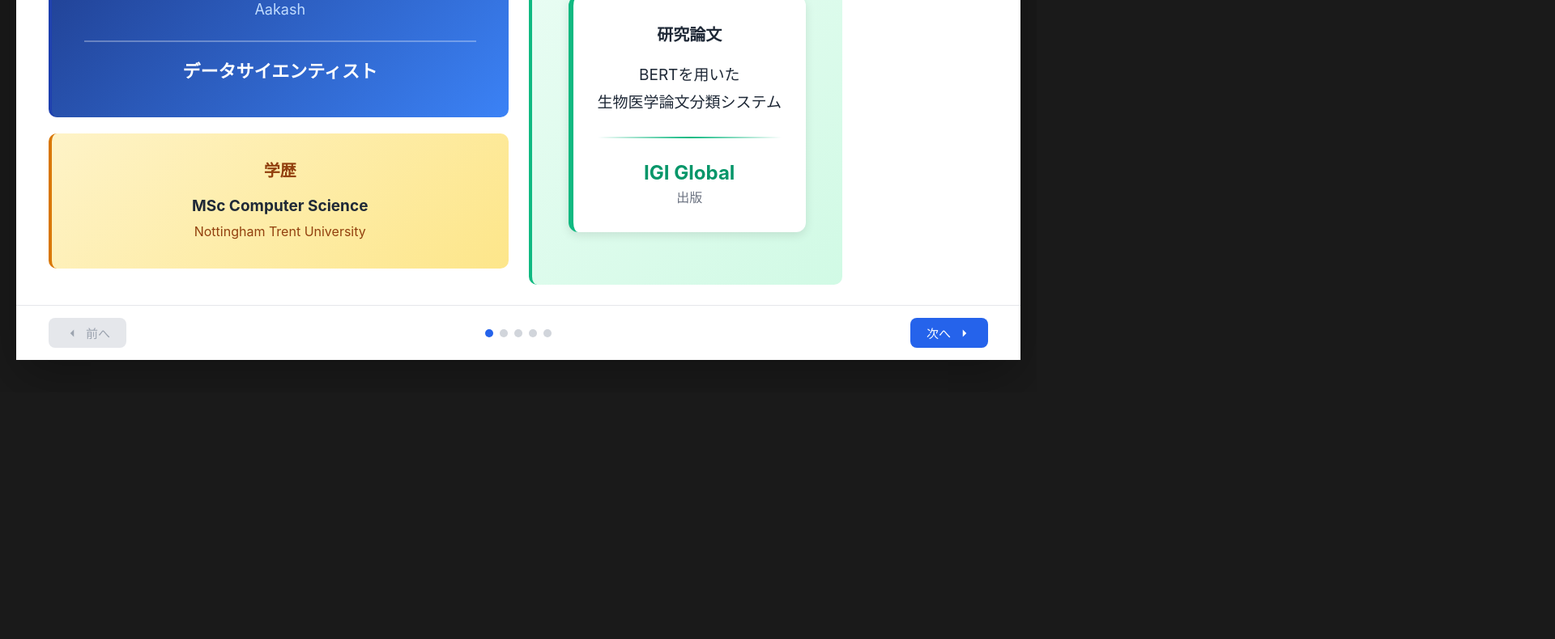
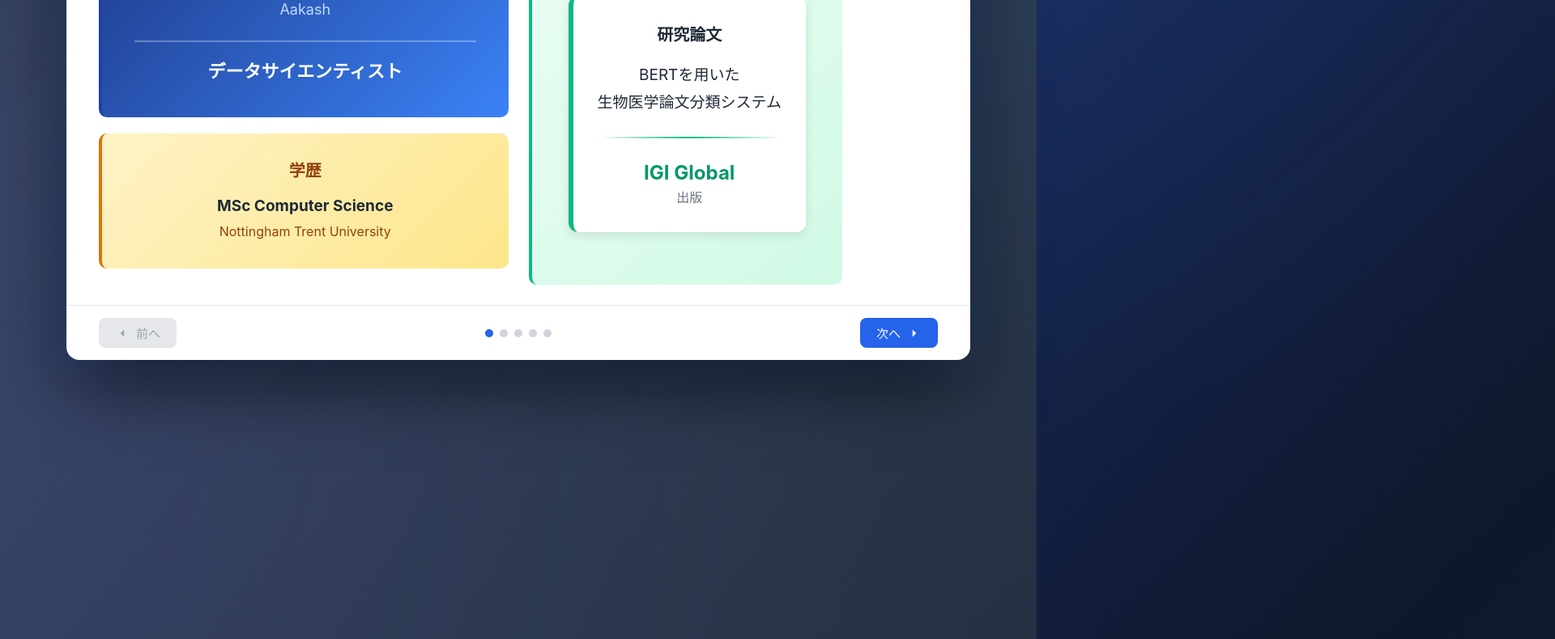
Before and after one commit to aakash-mynavi/presentation, a plain HTML site: page index.html in a window 1280 px wide. Shown: the part 315-1105 px from the top of the page at 81% size, 1920 px wide, since content can reach past the window. Before the commit the page ends 800 px from the top, so only its background shows below. Drawn offline with Linux system fonts and the light colour scheme.

Commit message:
Update index.html

```diff
--- a/index.html
+++ b/index.html
@@ -13,23 +13,54 @@
 
         body {
             font-family: -apple-system, BlinkMacSystemFont, "Segoe UI", Roboto, "Helvetica Neue", Arial, sans-serif;
-            background-color: #1a1a1a;
+            background: linear-gradient(-45deg, #1e293b, #334155, #0f172a, #1e3a8a);
+            background-size: 400% 400%;
+            animation: gradientShift 10s ease infinite;
             display: flex;
             align-items: center;
             justify-content: center;
             min-height: 100vh;
             padding: 20px;
+            position: relative;
+            overflow: hidden;
+        }
+
+        body::before {
+            content: '';
+            position: absolute;
+            width: 300%;
+            height: 300%;
+            background:
+                radial-gradient(circle at 30% 50%, rgba(59,130,246,0.15) 0%, transparent 40%),
+                radial-gradient(circle at 70% 70%, rgba(99,102,241,0.15) 0%, transparent 40%);
+            animation: rotate 15s linear infinite;
+        }
+
+        @keyframes gradientShift {
+            0% { background-position: 0% 50%; }
+            50% { background-position: 100% 50%; }
+            100% { background-position: 0% 50%; }
+        }
+
+        @keyframes rotate {
+            from { transform: rotate(0deg); }
+            to { transform: rotate(360deg); }
         }
 
         .presentation-container {
-            width: 1280px;
-            height: 720px;
-            max-width: 100%;
-            max-height: 100%;
+            width: 90%;
+            height: 90vh;
+            max-width: 1400px;
             background: white;
-            box-shadow: 0 20px 60px rgba(0,0,0,0.3);
+            box-shadow:
+                0 30px 90px rgba(0,0,0,0.6),
+                0 0 50px rgba(59,130,246,0.3);
             display: flex;
             flex-direction: column;
+            position: relative;
+            z-index: 1;
+            border-radius: 16px;
+            overflow: hidden;
         }
 
         .header {
```
